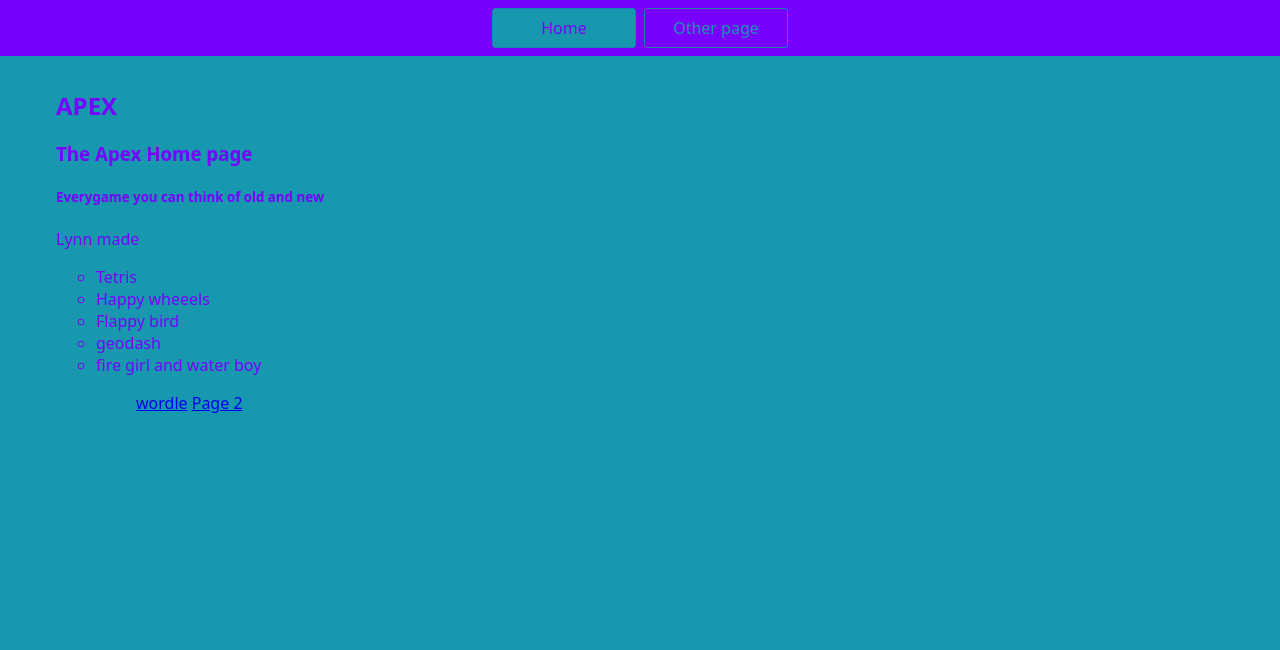
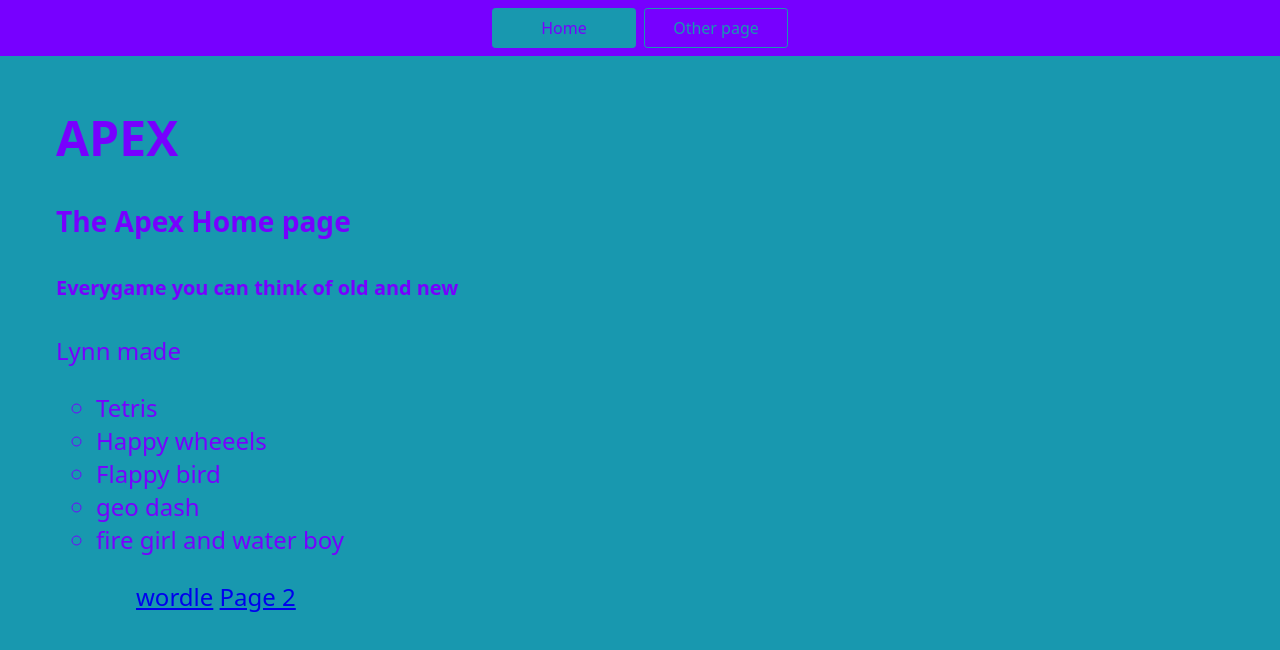
Before and after one commit to Jzielmal/my-cps140-website, a website: page index.html in a window 1280 px wide. Drawn offline with Linux system fonts and the light colour scheme.

Commit message:
new changes

```diff
--- a/index.html
+++ b/index.html
@@ -25,7 +25,7 @@
       <ul><li>Tetris</li>
       <li>Happy wheeels</li>
       <li>Flappy bird</li>
-      <li>geodash</li>
+      <li>geo dash</li>
       <li>fire girl and water boy</li>
       <ul>
       <p>
--- a/styles.css
+++ b/styles.css
@@ -1,12 +1,19 @@
-* {
+*{
   box-sizing: border-box;
 }
+
+:root {
+--primary-color:rgb(24, 152, 175);
+--secondary-color:rgb(119, 0, 255);
+}
+
+
 
 body {
   margin: 0;
   font-family: system-ui, sans-serif;
-  color: rgb(119, 0, 255);
-  background-color: rgb(24, 152, 175)
+  color: var(--secondary-color);
+  background-color: var(--primary-color)
 }
 
 nav {
@@ -16,8 +23,8 @@ nav {
   justify-content: center;
   padding: 0.5rem;
   gap: 0.5rem;
-  border-bottom: solid 1px rgb(24, 152, 175);
-  background-color: rgb(119, 0, 255);
+  border-bottom: solid 1px var(--primary-color);
+  background-color: var(--secondary-color);
 }
 
 nav a {
@@ -25,22 +32,29 @@ nav a {
   min-width: 9rem;
   padding: 0.5rem;
   border-radius: 0.2rem;
-  border: solid 1px rgb(24, 132, 175);
+  border: solid 1px var(--primary-color);
   text-align: center;
   text-decoration: none;
-  color: rgb(24, 152, 175);
+  color: var(--primary-color);
 }
 
 nav a[aria-current='page'] {
-  color: rgb(119, 0, 255);
-  background-color: rgb(24, 152, 175);
+  color: var(--secondary-color);
+  background-color: var(--primary-color);
 }
 
 main {
   padding: 1rem;
+  font-size: 1.5rem;
+  width: 50%;
+  font: ;
 }
+nav a:hover {
 
+
+}
 h1 {
   font-weight: bold;
-  font-size: 1.5rem;
+  font-size: 3rem;
+  font: ;
 }
```
Also changed, not shown: pages/new/page2.html (+1 -1 lines).
